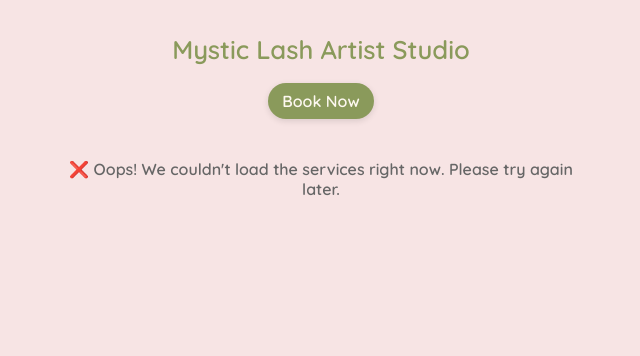
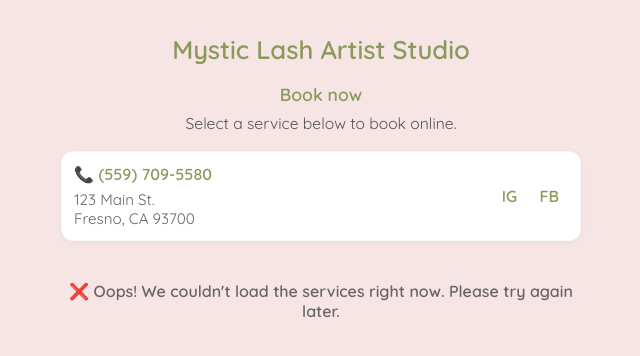
Before and after one commit to BaronJose/MysticStudio, a plain HTML site: page index.html in a window 1280 px wide. Shown: the whole page, without its empty margins (319-959 px from the left). Drawn offline with nearby package versions, Linux system fonts and the light colour scheme; no server answers.

Commit message:
changed the way of booking

```diff
--- a/index.html
+++ b/index.html
@@ -39,6 +39,89 @@
             color: var(--muted-sage);
             transform: translateY(1px);
             outline: none;
+        }
+
+        .book-instruction {
+            text-align: center;
+            margin: 6px 0 0;
+            color: #555;
+            font-size: 0.98em;
+        }
+
+        .contact-card {
+            display: flex;
+            flex-wrap: wrap;
+            justify-content: space-between;
+            gap: 10px;
+            max-width: 520px;
+            margin: 8px auto 18px;
+            padding: 12px;
+            background: var(--white);
+            border-radius: 12px;
+            border: 1px solid rgba(138, 154, 91, 0.08);
+            box-shadow: 0 2px 8px rgba(0, 0, 0, 0.04);
+            align-items: center;
+        }
+
+        .contact-left {
+            flex: 1 1 60%;
+            min-width: 180px;
+        }
+
+        .contact-right {
+            flex: 0 0 auto;
+            display: flex;
+            gap: 8px;
+            align-items: center;
+        }
+
+        .contact-phone {
+            display: inline-block;
+            font-weight: 700;
+            color: var(--muted-sage);
+            text-decoration: none;
+            margin-bottom: 6px;
+        }
+
+        .contact-phone:focus-visible {
+            outline: 3px solid rgba(138, 154, 91, 0.15);
+            outline-offset: 3px;
+        }
+
+        .contact-address {
+            font-style: normal;
+            color: #666;
+            font-size: 0.95em;
+            margin: 0;
+        }
+
+        .social-links a {
+            display: inline-block;
+            padding: 6px 8px;
+            border-radius: 8px;
+            background: transparent;
+            color: var(--muted-sage);
+            text-decoration: none;
+            font-weight: 700;
+            border: 1px solid transparent;
+        }
+
+        .social-links a:hover {
+            background: var(--soft-pink);
+            color: var(--muted-sage);
+            border-color: var(--soft-pink);
+        }
+
+        @media (max-width:420px) {
+            .contact-card {
+                flex-direction: column;
+                align-items: flex-start;
+            }
+
+            .contact-right {
+                width: 100%;
+                justify-content: flex-start;
+            }
         }
 
         .nav-link.active {
@@ -86,6 +169,17 @@
             padding: 12px 16px;
             margin-bottom: 12px;
             box-shadow: 0 2px 6px rgba(0, 0, 0, 0.05);
+            display: block;
+            /* allow anchor usage */
+            color: inherit;
+            text-decoration: none;
+            cursor: pointer;
+        }
+
+        /* accessible focus state for clickable cards */
+        .service-card:focus-visible {
+            outline: 3px solid rgba(138, 154, 91, 0.15);
+            outline-offset: 4px;
         }
 
         .service-header {
@@ -148,9 +242,29 @@
     <main class="price-list">
         <h1>Mystic Lash Artist Studio</h1>
         <div class="book-now" aria-label="Book now">
-            <a class="book-btn" href="https://app.squareup.com/appointments/book/llldwdhcgo4ojd/LSN1YJS8A43DE/start"
-                target="_blank" rel="noopener noreferrer" aria-label="Book appointment">Book Now</a>
+            <h2>Book now</h2>
+            <p class="book-instruction">Select a service below to book online.</p>
         </div>
+
+        <!-- Contact card: placed under the booking instruction for easy access -->
+        <section class="contact-card" aria-label="Contact information">
+            <div class="contact-left">
+                <a class="contact-phone" href="tel:+15597095580" aria-label="Call (559) 709-5580">📞 (559) 709-5580</a>
+                <address class="contact-address">
+                    123 Main St.<br>
+                    Fresno, CA 93700
+                </address>
+            </div>
+            <div class="contact-right">
+                <div class="social-links" aria-hidden="false">
+                    <a href="https://www.instagram.com/baronxdev" target="_blank" rel="noopener noreferrer"
+                        aria-label="Instagram">IG</a>
+                    <a href="https://www.facebook.com/yourpage" target="_blank" rel="noopener noreferrer"
+                        aria-label="Facebook">FB</a>
+                </div>
+            </div>
+        </section>
+
         <div id="services-container">
             <p class="status-message">🧘‍♀️ Loading relaxing services...</p>
         </div>
@@ -159,6 +273,10 @@
     <script src="https://cdn.jsdelivr.net/npm/papaparse@5.3.2/papaparse.min.js"></script>
     <script>
         const sheetURL = 'https://docs.google.com/spreadsheets/d/e/2PACX-1vRsjGP9cG4Z_evQ0RBuAeyUwtBH19JpxzIs4-QVHkOrjqxx7yIMj3iab4TlAX8YqRy-7jH-IfgA2Iah/pub?output=csv';
+        // Booking link used when a user clicks a service card (opens in new tab)
+        const bookingURL = 'https://app.squareup.com/appointments/book/llldwdhcgo4ojd/LSN1YJS8A43DE/start';
+        // Acceptable CSV columns that may contain a per-service booking link.
+        const bookingColumns = ['BookingLink', 'BookingURL', 'Link', 'URL'];
         const servicesContainer = document.getElementById('services-container');
 
         /**
@@ -167,8 +285,43 @@
          * @returns {HTMLElement} The card element.
          */
         function createServiceCard(service) {
-            const card = document.createElement('div');
-            card.className = 'service-card';
+            // Create anchor wrapper so the whole card is clickable
+            const link = document.createElement('a');
+            link.className = 'service-card';
+
+            // Try to read a per-service booking link from the CSV using several possible column names.
+            let serviceLink = null;
+            for (const col of bookingColumns) {
+                if (service[col] && service[col].trim()) {
+                    serviceLink = service[col].trim();
+                    break;
+                }
+            }
+
+            // Fallback to the global booking URL when no per-service link is present
+            if (!serviceLink) serviceLink = bookingURL;
+
+            // Normalize: if the link looks like a web URL but lacks scheme, add https://
+            if (/^[^:\/?#]+\.[^\s]+$/.test(serviceLink)) {
+                serviceLink = 'https://' + serviceLink;
+            }
+
+            link.href = serviceLink;
+
+            // Open external HTTP(s) links in a new tab; otherwise keep default behavior
+            try {
+                const urlProto = new URL(serviceLink).protocol;
+                if (urlProto === 'http:' || urlProto === 'https:') {
+                    link.target = '_blank';
+                    link.rel = 'noopener noreferrer';
+                }
+            } catch (e) {
+                // if URL parsing fails, still set target to _blank as a safe default
+                link.target = '_blank';
+                link.rel = 'noopener noreferrer';
+            }
+
+            link.setAttribute('aria-label', `Book ${service.Service}`);
 
             const header = document.createElement('div');
             header.className = 'service-header';
@@ -187,9 +340,9 @@
             description.className = 'service-description';
             description.textContent = service.Description;
 
-            card.appendChild(header);
-            card.appendChild(description);
-            return card;
+            link.appendChild(header);
+            link.appendChild(description);
+            return link;
         }
 
         /**
```
